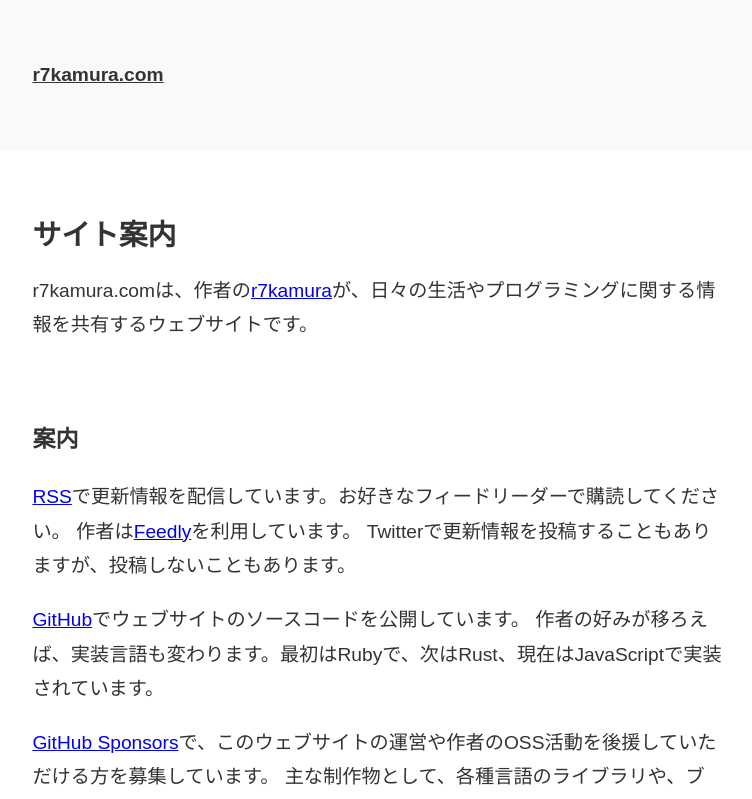
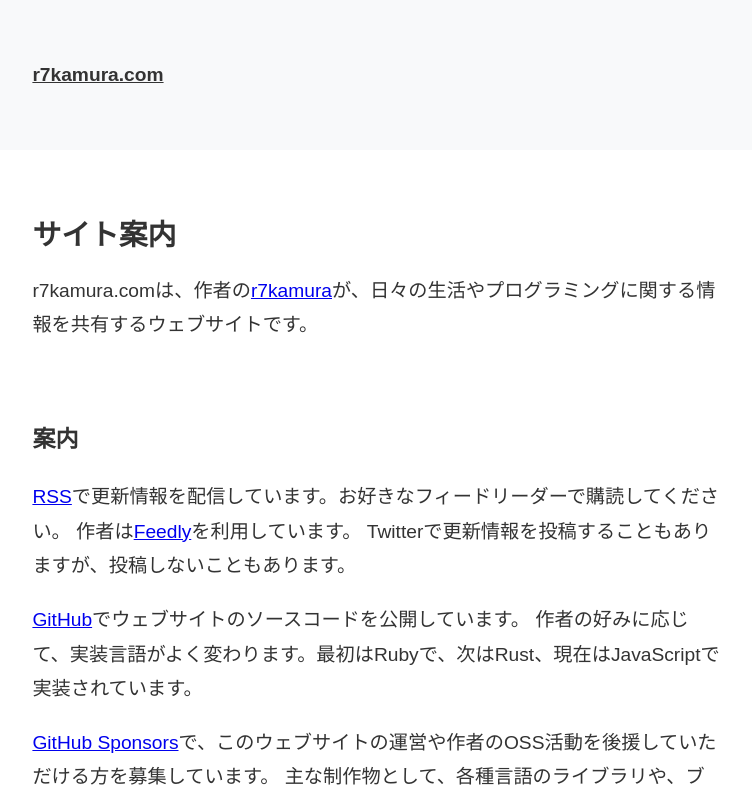
Before and after one commit to r7kamura/r7n, a Next.js app: page /about in a window 1280 px wide. Shown: the top 799 px of the page, without its empty margins (262-1014 px from the left). Built offline with nearby package versions, Linux system fonts and the light colour scheme.

Commit message:
Update about description

```diff
--- a/pages/about.tsx
+++ b/pages/about.tsx
@@ -30,7 +30,7 @@
       <p>
         <a href="https://github.com/r7kamura/r7kamura.com">GitHub</a>
         でウェブサイトのソースコードを公開しています。
-        作者の好みが移ろえば、実装言語も変わります。最初はRubyで、次はRust、現在はJavaScriptで実装されています。
+        作者の好みに応じて、実装言語がよく変わります。最初はRubyで、次はRust、現在はJavaScriptで実装されています。
       </p>
       <p>
         <a href="https://github.com/sponsors/r7kamura">GitHub Sponsors</a>
```
